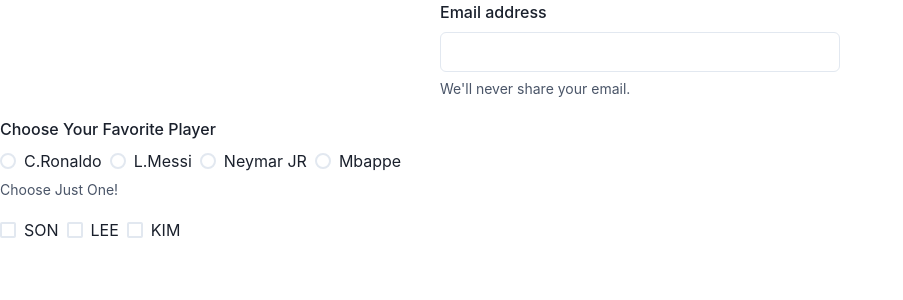
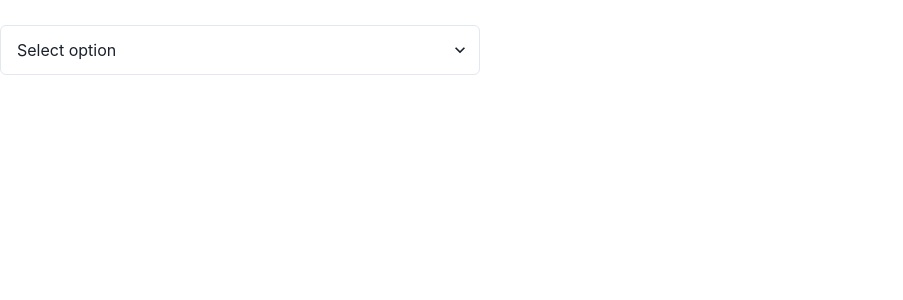
Before and after one commit to hoonil1/hoonil_react, a React (Create React App) app: page / in a window 1280 px wide. Shown: the top 300 px of the page, without its empty margins (0-903 px from the left). Built offline with nearby package versions, Linux system fonts and the light colour scheme.

Commit message:
Select - option 에 대해...

```diff
--- a/src/App.js
+++ b/src/App.js
@@ -1,55 +1,21 @@
-import {
-  FormControl,
-  FormLabel,
-  FormErrorMessage,
-  FormHelperText,
-  Input,
-  Center,
-  Box,
-  RadioGroup,
-  Radio,
-  Flex,
-  CheckboxGroup,
-  Checkbox,
-} from "@chakra-ui/react";
+import { Box, FormControl, Select, Center } from "@chakra-ui/react";
 
-function App() {
+function App(props) {
   return (
     <div>
-      <Center>
-        <Box w={"400px"}>
+      <Box w={"480px"}>
+        <Center h={"100px"}>
           <FormControl>
-            <FormLabel>Email address</FormLabel>
-            <Input type="email" />
-            <FormHelperText>We'll never share your email.</FormHelperText>
+            <Select placeholder="Select option" h={"50px"}>
+              <option value="option1">Option 1</option>
+              <option value="option2">Option 2</option>
+              <option value="option3">Option 3</option>
+              <option value="option4">Option 4</option>
+              <option value="option5">Option 5</option>
+            </Select>
           </FormControl>
-        </Box>
-      </Center>
-      <Center mt={5}>
-        <FormControl>
-          <FormLabel>Choose Your Favorite Player</FormLabel>
-          <RadioGroup>
-            <Flex gap={2}>
-              <Radio value="value1">C.Ronaldo</Radio>
-              <Radio value="value2">L.Messi</Radio>
-              <Radio value="value3">Neymar JR</Radio>
-              <Radio value="value4">Mbappe</Radio>
-            </Flex>
-          </RadioGroup>
-          <FormHelperText>Choose Just One!</FormHelperText>
-        </FormControl>
-      </Center>
-      <Center mt={5}>
-        <FormControl>
-          <CheckboxGroup>
-            <Flex gap={2}>
-              <Checkbox>SON</Checkbox>
-              <Checkbox>LEE</Checkbox>
-              <Checkbox>KIM</Checkbox>
-            </Flex>
-          </CheckboxGroup>
-        </FormControl>
-      </Center>
+        </Center>
+      </Box>
     </div>
   );
 }
```
